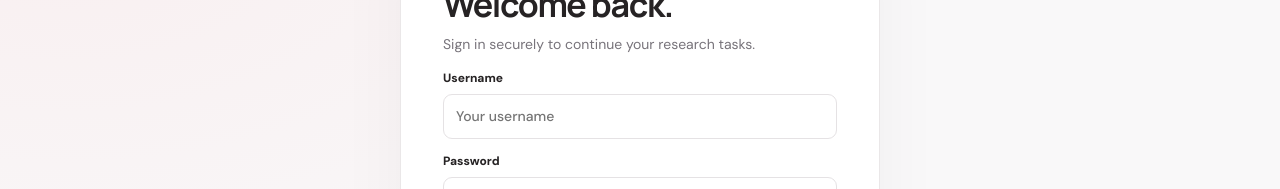
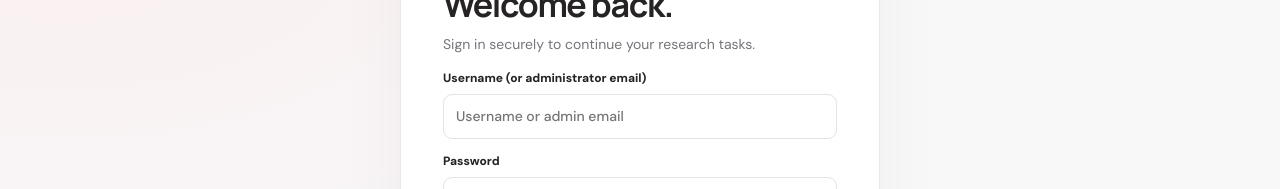
Before and after one commit to bysalomon/yrewards, a React (Vite) app: page /login in a window 1280 px wide. Shown: the part 228-417 px from the top of the page. Built offline with nearby package versions, Linux system fonts and the light colour scheme; no server answers.

Commit message:
ux(auth): clarify administrator email sign-in on login page

```diff
--- a/src/pages/Auth.tsx
+++ b/src/pages/Auth.tsx
@@ -16,7 +16,7 @@ export function Login(){
  }
  return <div className="authScreen"><div className="authTop"><Link to="/"><Brand/></Link><Link to="/">Back to home</Link></div>
  <form className="authPanel" onSubmit={e=>void submit(e)}><span className="eyebrow">MEMBER ACCESS</span><h1>Welcome back.</h1><p>Sign in securely to continue your research tasks.</p>
- <label>Username<input autoComplete="username" value={username} required onChange={e=>setUsername(e.target.value)} placeholder="Your username"/></label>
+ <label>Username (or administrator email)<input autoComplete="username" value={username} required onChange={e=>setUsername(e.target.value)} placeholder="Username or admin email"/></label>
  <label>Password<input type="password" minLength={12} required autoComplete="current-password" value={password} onChange={e=>setPassword(e.target.value)} placeholder="Your password"/></label>
  {error&&<p className="error" role="alert">{error}</p>}<button className="button btnRed wide" disabled={busy}>{busy?'Signing in…':'Sign in'} <ArrowRight size={17}/></button>
  <p className="finePrint">Access is available to invited members only. No public registration.</p>
```
